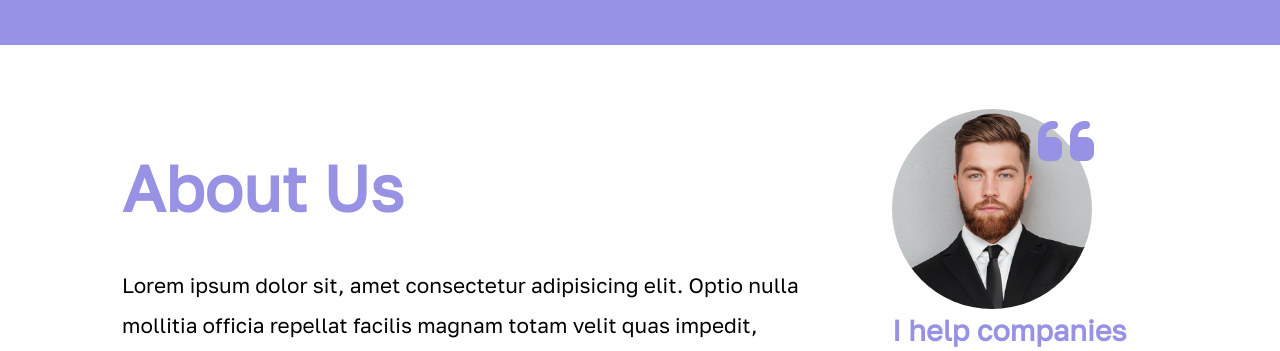
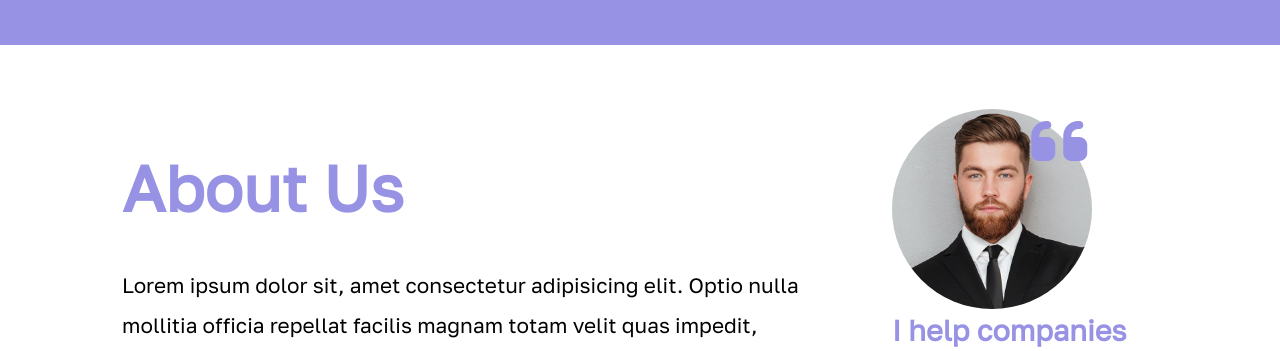
Before and after one commit to andreamastro98/htmlcss-responsive-layout, a plain HTML site: page index.html in a window 1280 px wide. Shown: the part 3690-4041 px from the top of the page. Drawn offline with Linux system fonts and the light colour scheme.

Commit message:
piccola correzione

```diff
--- a/assets/css/style.css
+++ b/assets/css/style.css
@@ -419,12 +419,13 @@ blockquote:after{
 
 #quotes-img-about-us{
     position: relative;
+    display: inline-block;
 }
 
 #quotes-img-about-us i{
     position: absolute;
     top: 0;
-    right: 4rem;
+    right: 0.3rem;
     font-size: 4rem;
     color: #9792E4;
 }
```
